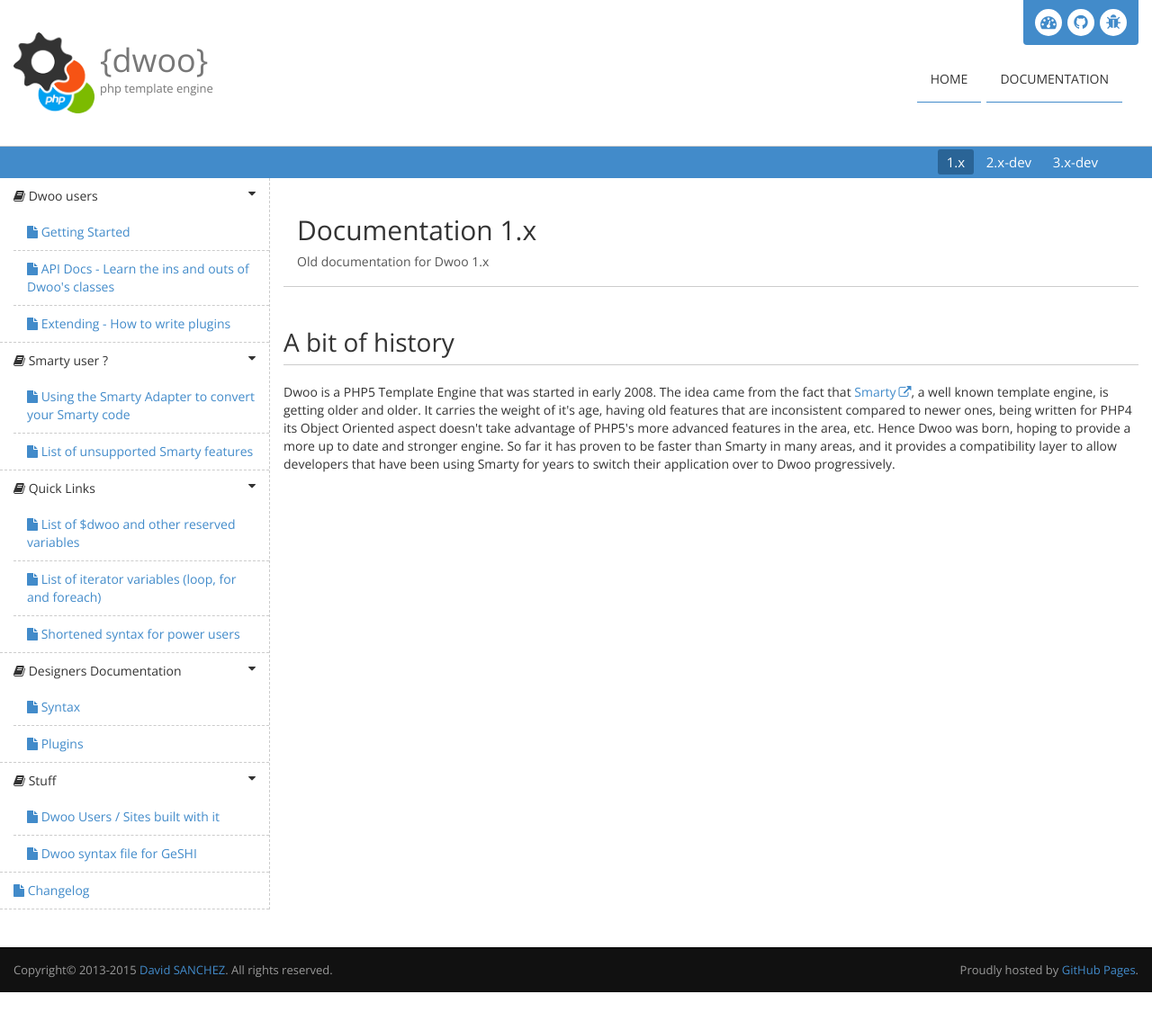
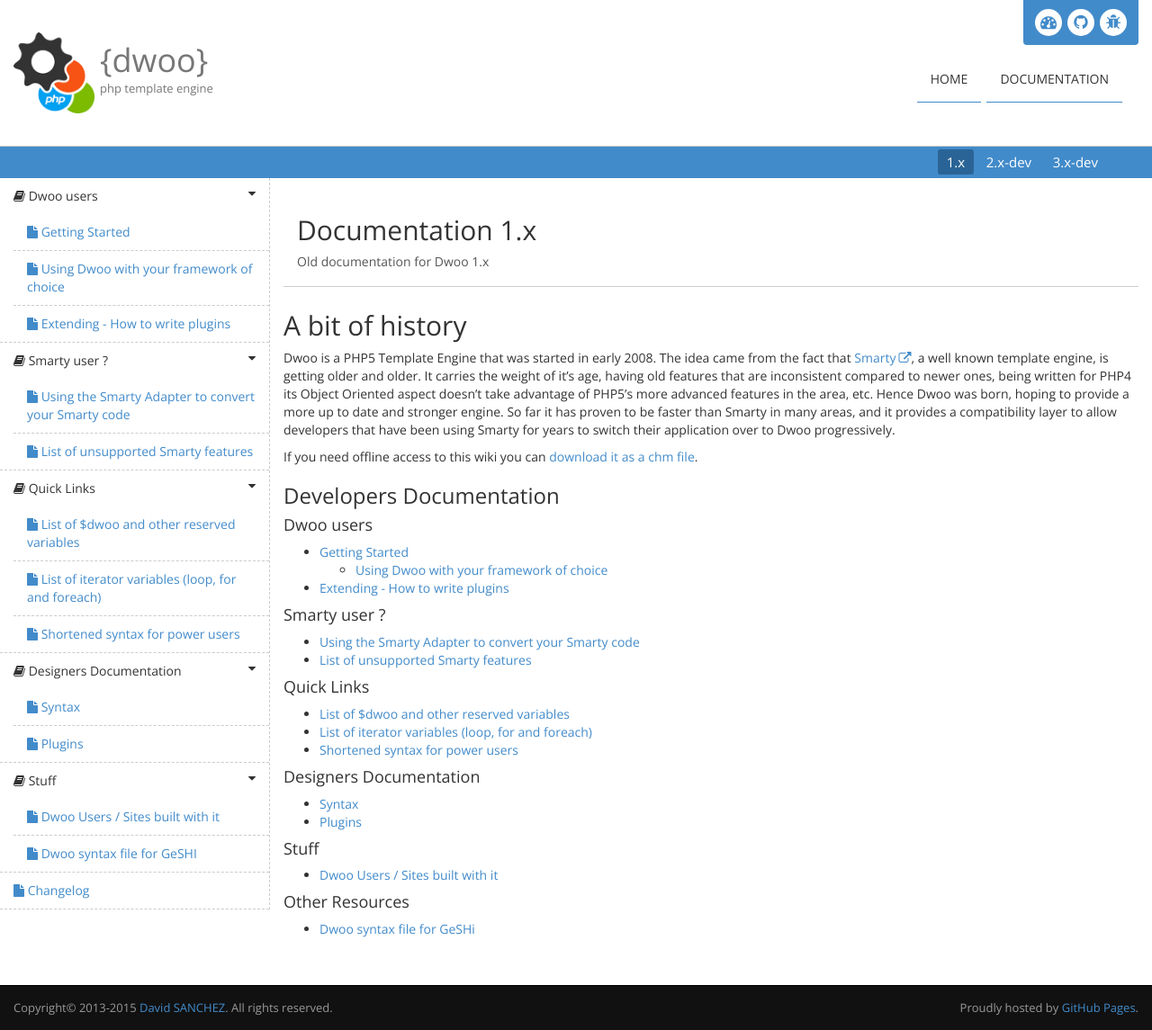
Before and after one commit to dwoo-project/docs, a Jekyll site: the page built from documentation/1.x/index.md, in a window 1280 px wide. Shown: the whole page at 90% size. Built offline with Jekyll 4.4.1, drawn with Linux system fonts in a browser that asks for light colours; before the commit the page ends 1103 px from its top, so only the background shows below that.

Commit message:
Add new and update files for 1.x

```diff
--- a/_config.yml
+++ b/_config.yml
@@ -13,34 +13,30 @@
     -
       title: "Dwoo users"
       children:
-        -
-          title: "Getting Started"
-          url: "getting-started.html"
-          children:
-            - {title: "Using Dwoo with your framework of choice", url: ""}
-        - {title: "API Docs - Learn the ins and outs of Dwoo's classes", url: ""}
-        - {title: "Extending - How to write plugins", url: ""}
+        - {title: "Getting Started", url: "getting-started.html"}
+        - {title: "Using Dwoo with your framework of choice", url: "frameworks.html"}
+        - {title: "Extending - How to write plugins", url: "writing-plugins.html"}
     -
       title: "Smarty user ?"
       children:
-        - {title: "Using the Smarty Adapter to convert your Smarty code", url: ""}
-        - {title: "List of unsupported Smarty features", url: ""}
+        - {title: "Using the Smarty Adapter to convert your Smarty code", url: "smarty-adapter.html"}
+        - {title: "List of unsupported Smarty features", url: "smarty-support.html"}
     -
       title: "Quick Links"
       children:
-        - {title: "List of $dwoo and other reserved variables", url: ""}
-        - {title: "List of iterator variables (loop, for and foreach)", url: ""}
-        - {title: "Shortened syntax for power users", url: ""}
+        - {title: "List of $dwoo and other reserved variables", url: "dwoo-variables.html"}
+        - {title: "List of iterator variables (loop, for and foreach)", url: "iterator-variables.html"}
+        - {title: "Shortened syntax for power users", url: "shortcuts.html"}
     -
       title: "Designers Documentation"
       children:
-        - {title: "Syntax", url: ""}
-        - {title: "Plugins", url: ""}
+        - {title: "Syntax", url: "syntax.html"}
+        - {title: "Plugins", url: "plugins.html"}
     -
       title: "Stuff"
       children:
-        - {title: "Dwoo Users / Sites built with it", url: ""}
-        - {title: "Dwoo syntax file for GeSHI", url: ""}
+        - {title: "Dwoo Users / Sites built with it", url: "users.html"}
+        - {title: "Dwoo syntax file for GeSHI", url: "files/dwoo-geshi-1.0.0.tar.gz"}
     -
       title: "Changelog"
       url: "changelog.html"
--- a/documentation/1.x/index.md
+++ b/documentation/1.x/index.md
@@ -4,12 +4,33 @@
 subtitle: Old documentation for Dwoo 1.x
 ---
 
-<h2 class="page-header">A bit of history</h2>
-<p>Dwoo is a PHP5 Template Engine that was started in early 2008. The idea came from the fact that <a
-		href="http://www.smarty.net/" target="_blank">Smarty</a>, a well known template engine, is getting older and
-	older. It carries the weight of it's age, having old features that are inconsistent compared to newer ones, being
-	written for PHP4 its Object Oriented aspect doesn't take advantage of PHP5's more advanced features in the area,
-	etc. Hence Dwoo was born, hoping to provide a more up to date and stronger engine. So far it has proven to be faster
-	than Smarty in many areas, and it provides a compatibility layer to allow developers that have been using Smarty for
-	years to switch their application over to Dwoo progressively.
-</p>
+##A bit of history
+Dwoo is a PHP5 Template Engine that was started in early 2008. The idea came from the fact that [Smarty](http://www.smarty.net/){:target="_blank"}, a well known template engine, is getting older and	older. It carries the weight of it's age, having old features that are inconsistent compared to newer ones, being	written for PHP4 its Object Oriented aspect doesn't take advantage of PHP5's more advanced features in the area, etc. Hence Dwoo was born, hoping to provide a more up to date and stronger engine. So far it has proven to be faster than Smarty in many areas, and it provides a compatibility layer to allow developers that have been using Smarty for years to switch their application over to Dwoo progressively.
+
+If you need offline access to this wiki you can [download it as a chm file](/documentation/1.x/files/dwoo.chm).
+
+###Developers Documentation
+
+####Dwoo users
+* [Getting Started](/documentation/1.x/getting-started.html)
+	* [Using Dwoo with your framework of choice](/documentation/1.x/frameworks.html)
+* [Extending - How to write plugins](/documentation/1.x/writing-plugins.html)
+
+####Smarty user ?
+* [Using the Smarty Adapter to convert your Smarty code](/documentation/1.x/smarty-adapter.html)
+* [List of unsupported Smarty features](/documentation/1.x/smarty-support.html)
+
+####Quick Links
+* [List of $dwoo and other reserved variables](/documentation/1.x/dwoo-variables.html)
+* [List of iterator variables (loop, for and foreach)](/documentation/1.x/iterator-variables.html)
+* [Shortened syntax for power users](/documentation/1.x/shortcuts.html)
+
+####Designers Documentation
+* [Syntax](/documentation/1.x/syntax.html)
+* [Plugins](/documentation/1.x/plugins.html)
+
+####Stuff
+* [Dwoo Users / Sites built with it](/documentation/1.x/users.html)
+
+####Other Resources
+* [Dwoo syntax file for GeSHi](/documentation/1.x/files/dwoo-geshi-1.0.0.tar.gz)
```
Also changed, not shown: documentation/1.x/dwoo-variables.md (added, +13 -0 lines), documentation/1.x/getting-started.md (+7 -5 lines), documentation/1.x/iterator-variables.md (added, +19 -0 lines), documentation/1.x/smarty-adapter.md (added, +30 -0 lines), documentation/1.x/smarty-support.md (added, +98 -0 lines), documentation/1.x/writing-plugins.md (added, +187 -0 lines), documentation/1.x/blocks/for.md (added), documentation/1.x/blocks/foreach.md (added), documentation/1.x/blocks/loop.md (added), documentation/1.x/dwoo-compiler.md (added), documentation/1.x/filters/html-format.md (added), documentation/1.x/functions/include.md (added), documentation/1.x/functions/math.md (added), documentation/1.x/helpers/array.md (added), 2 other files.
